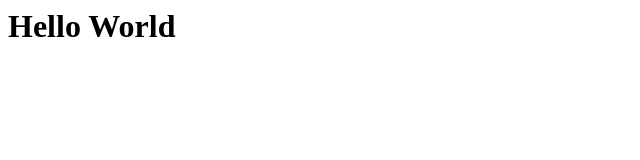
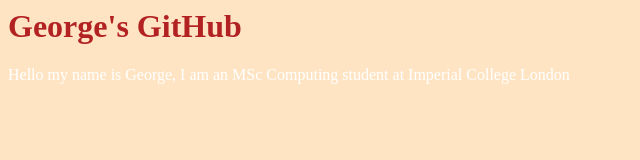
Before and after one commit to mavronator1/mavronator1.github.io, a plain HTML site: page index.html in a window 1280 px wide. Shown: the whole page, without its empty margins (0-640 px from the left). Drawn offline with Linux system fonts and the light colour scheme.

Commit message:
Added some style and color!

```diff
--- a/index.html
+++ b/index.html
@@ -1,7 +1,15 @@
 <html>
   <head>
+    <title>George's GitHub</title>
+    <style>
+      body {background-color: bisque;}
+      h1 {color: firebrick;}
+      p {color: white;}
+    </style>
   </head>
   <body>
-    <h1>Hello World<h1>
+    <h1>George's GitHub</h1>
+    <p> Hello my name is George, I am an MSc Computing student at
+    Imperial College London </p>
   </body>
 </html>
```
